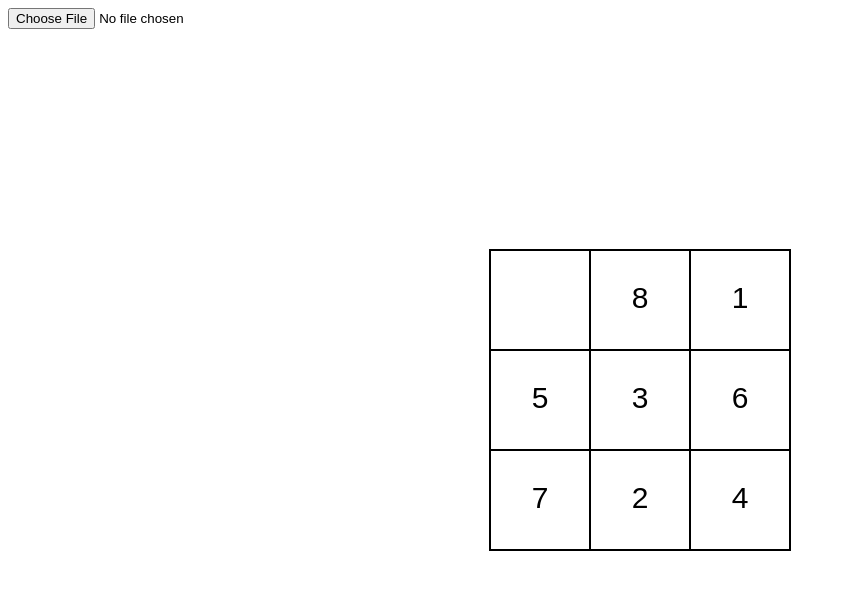
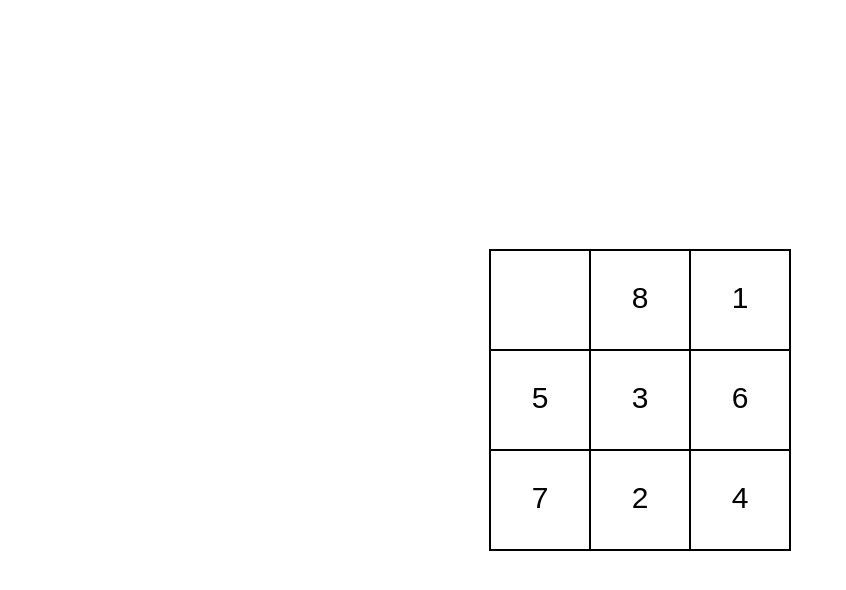
Before and after one commit to ThoSap/Informatik, a plain HTML site: page AbgabenJS/Aufgabe_01/Übung_01/puzzle.html in a window 1280 px wide. Shown: the whole page, without its empty margins (0-846 px from the left). Drawn offline with Linux system fonts and the light colour scheme.

Commit message:
Finalized Puzzle

```diff
--- a/AbgabenJS/Aufgabe_01/Übung_01/puzzle.html
+++ b/AbgabenJS/Aufgabe_01/Übung_01/puzzle.html
@@ -9,7 +9,7 @@
 		<title>Puzzle by Thomas Sapelza</title>
 	</head>
 	<body onload="loadPuzzle();">
-        <input type="file" name="picture" id="selectedPicture">
+		<!-- Puzzlecontainer -->
 		<div id="container">
 		</div>
         <h1 id="solvedText"></h1>
```
Also changed, not shown: AbgabenJS/Aufgabe_01/Übung_01/static/js/schiebepuzzle.js (+5 -2 lines).
